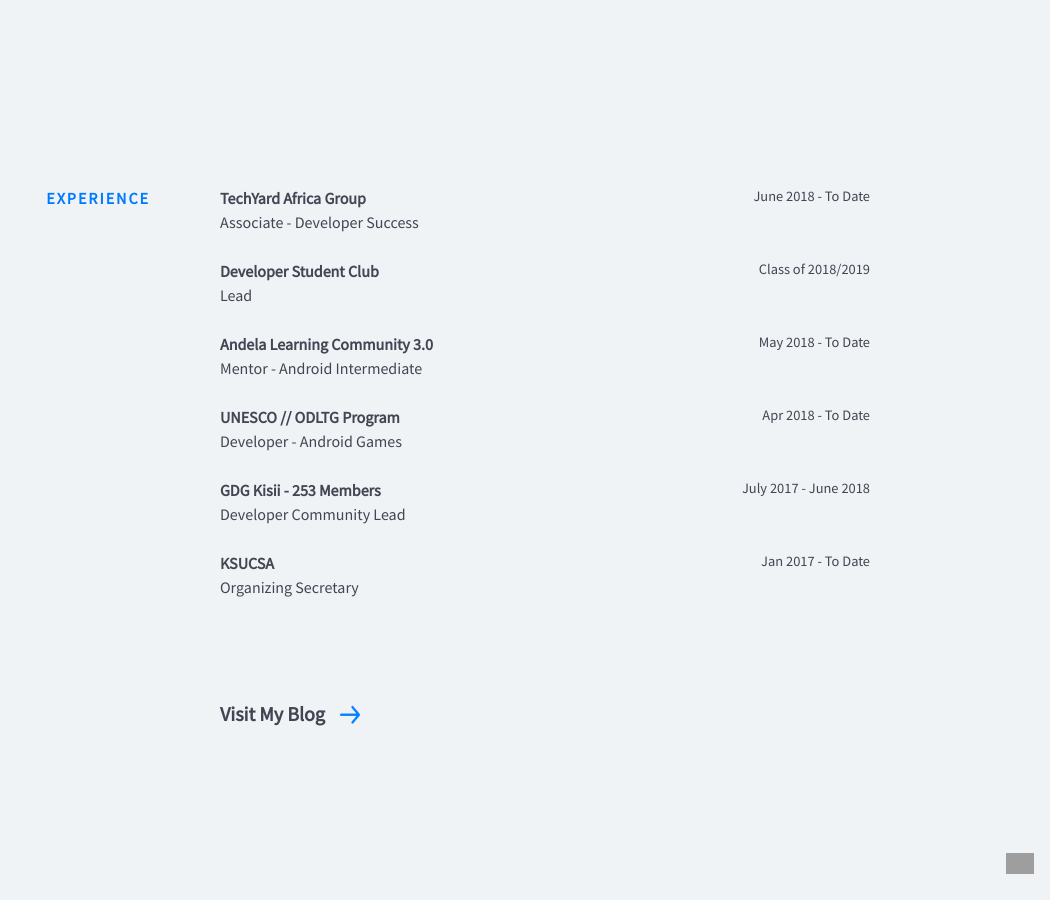
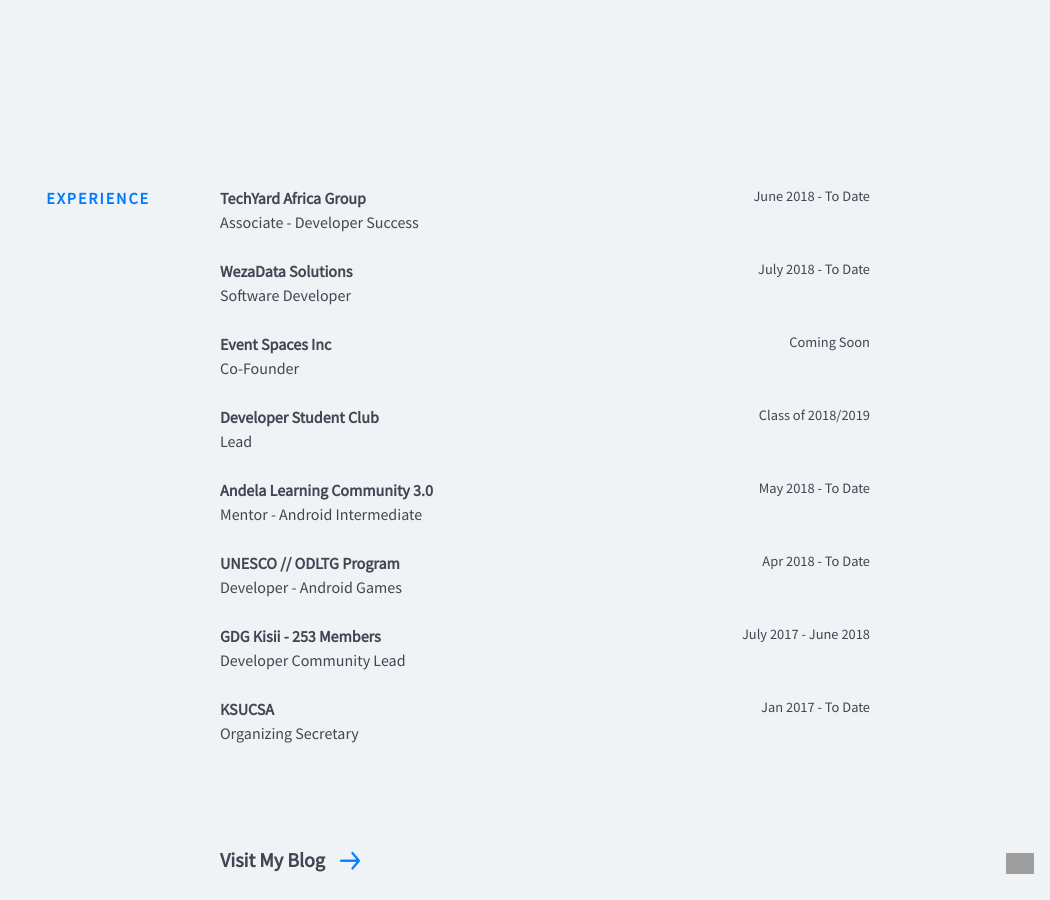
Before and after one commit to Timtech4u/timtech4u.github.io, a Jekyll site: the page built from index.html, in a window 1280 px wide and 900 px high, scrolled down 1776 px. Shown: the whole window, without its empty margins (230-1280 px from the left). Built offline with Jekyll 4.4.1, drawn with Linux system fonts in a browser that asks for light colours; nearby versions of some CDN libraries; grey boxes are pictures that could not be loaded.

```diff
--- a/_data/experience.yml
+++ b/_data/experience.yml
@@ -2,6 +2,16 @@
   url: https://techyard.co.ke/
   time: June 2018 - To Date
   position: Associate - Developer Success
+
+- company: WezaData Solutions
+  url: http://wezadata.co.ke/
+  time: July 2018 - To Date
+  position: Software Developer
+
+- company: Event Spaces Inc
+  url: https://www/kelvinkamau.app/spaces
+  time: Coming Soon
+  position: Co-Founder
 
 - company: Developer Student Club
   url: https://developers.google.com/programs/
```
